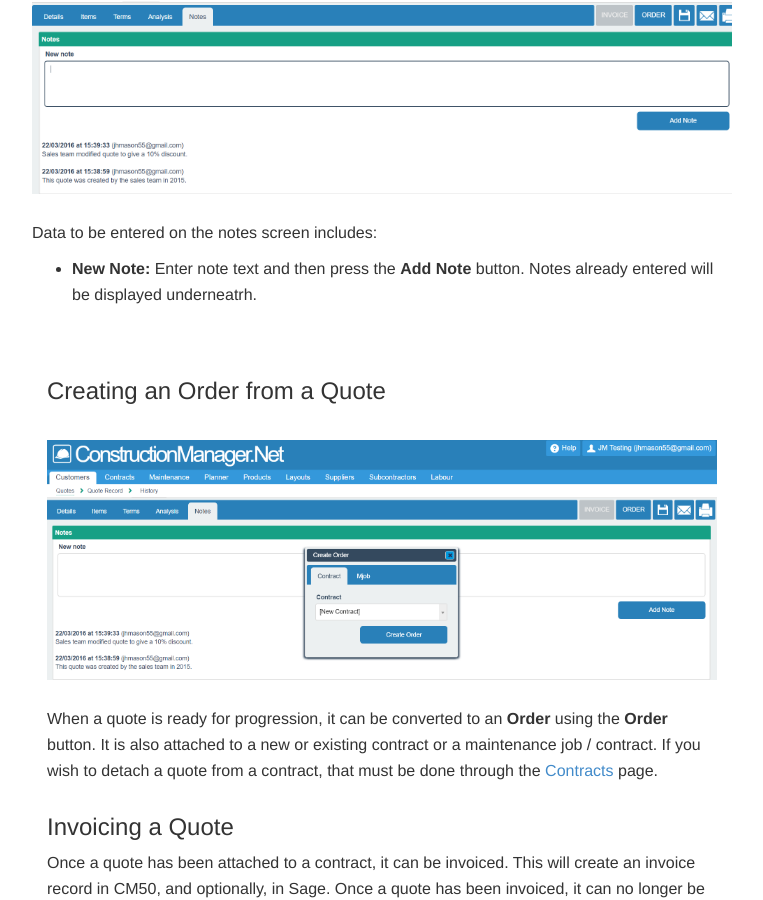
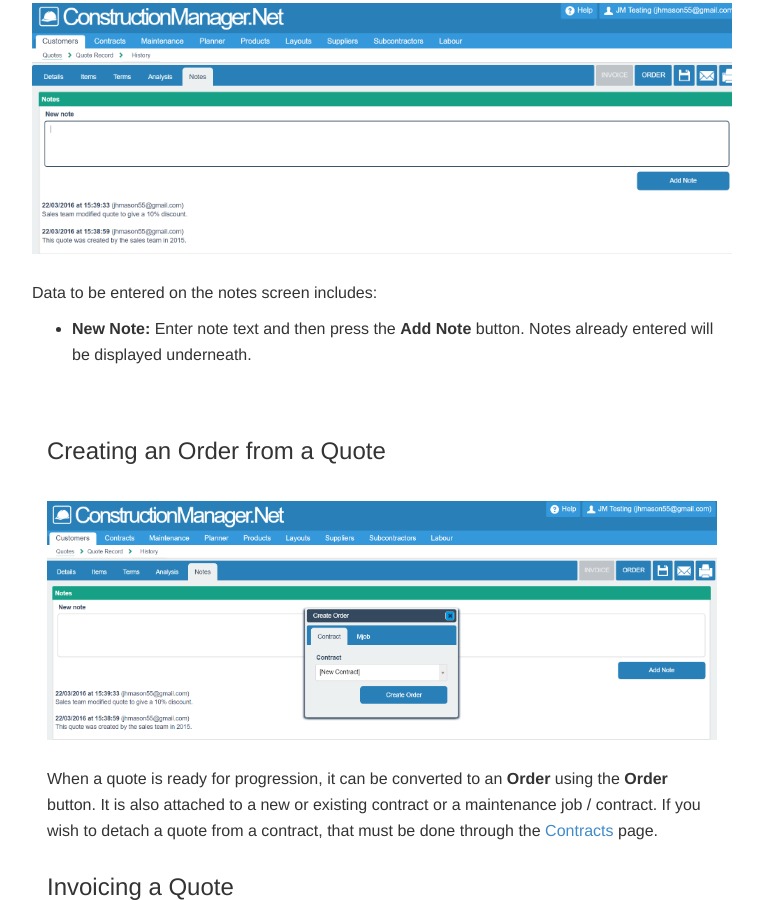
Before and after one commit to JNCSolutions/ConstructionManagerDocs, a Jekyll site: the page built from quotes.html, in a window 1280 px wide and 900 px high, scrolled down 5058 px. Shown: the whole window, without its empty margins (258-1021 px from the left). Built offline with Jekyll 4.4.1, drawn with Linux system fonts in a browser that asks for light colours.

Commit message:
Update quotes.html

```diff
--- a/quotes.html
+++ b/quotes.html
@@ -197,7 +197,7 @@
    <p>Data to be entered on the notes screen includes:
       <ul>
       <li><b>New Note:</b>  Enter note text and then press the <b>Add Note</b> button.
-                            Notes already entered will be displayed underneatrh.</li>
+                            Notes already entered will be displayed underneath.</li>
       </ul></p>
   </div>
 
```
Also changed, not shown: other parts of quotes.html (+2 -2 lines).
